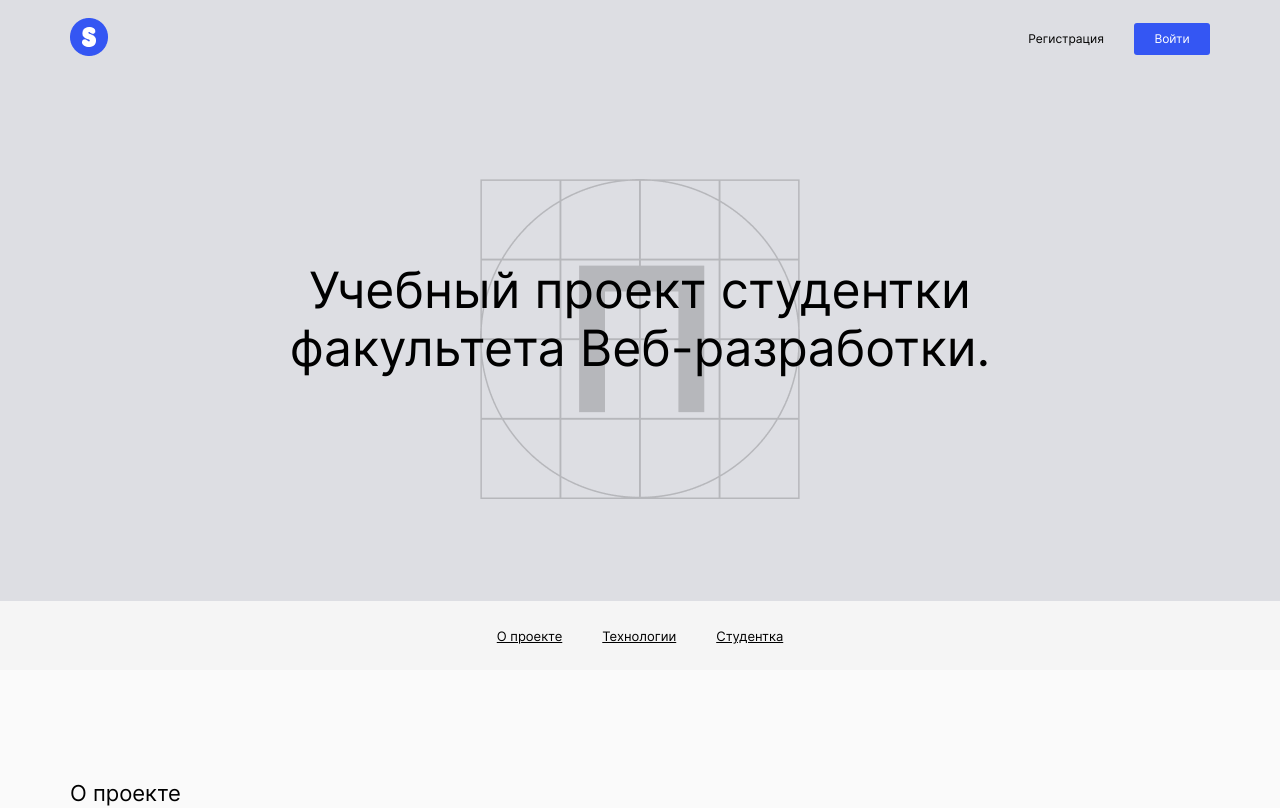
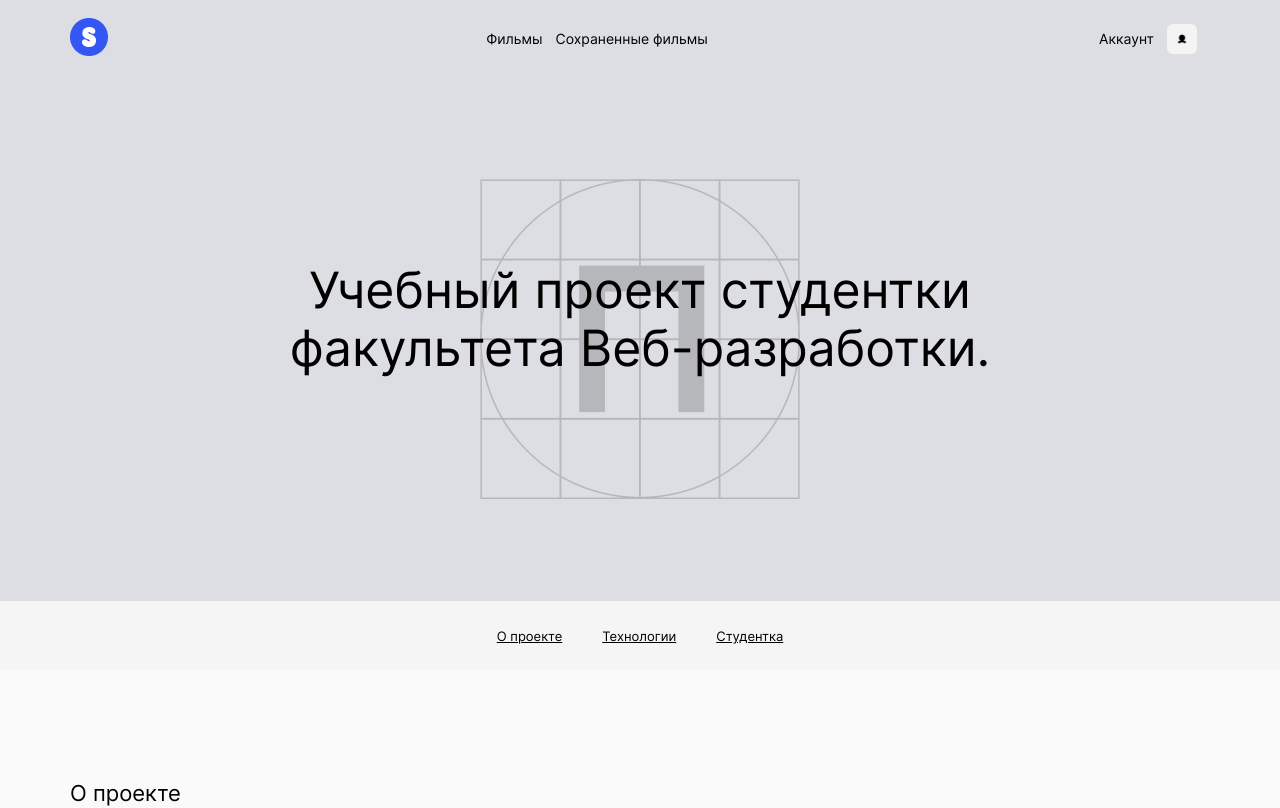
Before and after one commit to lizasilent/movies-explorer-frontend, a React (Create React App) app: page / in a window 1280 px wide. Shown: the top 808 px of the page. Built offline with nearby package versions, Linux system fonts and the light colour scheme.

Commit message:
header started

```diff
--- a/src/components/App/App.js
+++ b/src/components/App/App.js
@@ -80,7 +80,7 @@ function App() {
     MainApi.register(email, password, name)
       .then(data => {
         if(data) {
-          handleLogin(email, password);
+          // handleLogin(email, password);
           history.push("/signin");
         }
       })
@@ -119,7 +119,7 @@ function App() {
       <CurrentUserContext.Provider value={currentUser}>
       <Switch>
       <Route path="/" exact>
-            <Header isLogin={isLogin} handleLogout={handleLogout} />
+            <Header isLogin={isLogin} />
             <Main />
             <Footer />
             </Route>
@@ -160,7 +160,7 @@ function App() {
           <Route path="/signup" exact>
             <Register handleRegister={handleRegister} registrationError={registrationError} />
           </Route>
-          <Route path="*">
+          <Route path="/*">
             <NotFoundPage />
           </Route>
 
--- /dev/null
+++ b/src/components/AuthNavigation/AuthNavigation.js
@@ -0,0 +1,17 @@
+import { Link } from "react-router-dom";
+import "../Header/Header.css";
+
+function AuthNavigation() {
+  return (
+    <div className="header__container">
+      <Link to="/signup" className="header__account" className="header__signup">
+        Регистрация
+      </Link>
+      <Link to="/signin">
+        <button className="header__button">Войти</button>
+      </Link>
+    </div>
+  );
+}
+
+export default AuthNavigation;
--- a/src/components/Header/Header.js
+++ b/src/components/Header/Header.js
@@ -1,95 +1,25 @@
 /* eslint-disable no-lone-blocks */
 import React from "react";
-import { Link,  useLocation } from "react-router-dom";
+import { Link, useLocation } from "react-router-dom";
 import "./Header.css";
+import "../AuthNavigation/AuthNavigation";
 import mainLogo from "../../images/logo.png";
-import userLogo from "../../images/main_icon.png";
+import AuthNavigation from "../AuthNavigation/AuthNavigation";
+import MoviesNavigation from "../MoviesNavigation/MoviesNavigation";
 
-function Header({isLogin, handleLogout}) {
-
-  const  jwt = localStorage.getItem('jwt')
+function Header({ isLogin, handleLogout }) {
+  const jwt = localStorage.getItem("jwt");
   const { pathname } = useLocation();
-    const linkRoute = `${pathname === '/sign-in' ? '/sign-up' : '/sign-in'}`;
-
 
   return (
-
     <header className="header">
-    <Link to="/">
-    <div className="header__logo">
-      <img alt="лого" src={mainLogo} />
-    </div>
-  </Link>
-
-  { isLogin ?
-  <>
- <div className="header__menu">
- <div className="header__container">
-   <Link to="/movies" className="header__account">
-     Фильмы
-   </Link>
-   <Link to="/saved-movies" className="header__account">
-     Сохраненные фильмы
-   </Link>
- </div>
-</div>
-<div className="header__container">
- <Link to="/profile" className="header__account">
-   Аккаунт
- </Link>
- <Link to="/profile" className="header__link">
-   <img src={userLogo} alt="иконка [хедера" className="header__icon" />
- </Link>
-
- <div className="header__hamburger-menu">
-   <input id="menu__toggle" type="checkbox" />
-   <label className="menu__btn" for="menu__toggle">
-     <span></span>
-   </label>
-   <ul className="menu__box">
-     <li>
-       <Link to="/" className="menu__item">
-         Главная
-       </Link>
-     </li>
-     <li>
-       <Link to="/movies" className="menu__item">
-         Фильмы{" "}
-       </Link>
-     </li>
-     <li>
-       <Link to="/saved-movies" className="menu__item">
-         {" "}
-         Сохраненные фильмы{" "}
-       </Link>
-     </li>
-     <li>
-       <div className="menu__container">
-         <Link to="/profile" className="menu__link">
-           Аккаунт
-         </Link>
-         <Link to="/profile" className="header__link">
-           <img src={userLogo} alt="иконка" className="header__icon" />
-         </Link>
-       </div>
-     </li>
-   </ul>
- </div>
-</div>
-</>
-  :
-  <>
-  <div className="header__container">
-  <Link to="/signup" className="header__account" className="header__signup">
-      Регистрация
-    </Link>
-    <Link to="/signin"><button className="header__button">Войти</button></Link>
-  </div>
-  </>
-  }
-
+      <Link to="/">
+        <div className="header__logo">
+          <img alt="лого" src={mainLogo} />
+        </div>
+      </Link>
+      {pathname === "/" && !jwt ? <MoviesNavigation /> : <AuthNavigation />}
     </header>
-
   );
 }
 
--- a/src/components/Movies/Movies.js
+++ b/src/components/Movies/Movies.js
@@ -6,16 +6,18 @@ import SearchForm from "../SearchForm/SearchForm";
 import Preloader from "../Preloader/Preloader";
 import MoviesCardList from "../MoviesCardList/MoviesCardList";
 import More from "../More/More";
-// import Header from "../Header/Header";
-// import Footer from "../Footer/Footer";
+import Header from "../Header/Header";
+import Footer from "../Footer/Footer";
 
 function Movies() {
   return (
     <>
+      <Header />
       <SearchForm />
       {/* <Preloader /> */}
       <MoviesCardList />
       <More />
+    <Footer />
     </>
   );
 }
--- /dev/null
+++ b/src/components/MoviesNavigation/MoviesNavigation.js
@@ -0,0 +1,65 @@
+import { Link } from "react-router-dom";
+import "../Header/Header.css";
+import userLogo from "../../images/main_icon.png";
+
+function MoviesNavigation() {
+  return (
+    <>
+      <div className="header__menu">
+        <div className="header__container">
+          <Link to="/movies" className="header__account">
+            Фильмы
+          </Link>
+          <Link to="/saved-movies" className="header__account">
+            Сохраненные фильмы
+          </Link>
+        </div>
+      </div>
+      <div className="header__container">
+        <Link to="/profile" className="header__account">
+          Аккаунт
+        </Link>
+        <Link to="/profile" className="header__link">
+          <img src={userLogo} alt="иконка хедера" className="header__icon" />
+        </Link>
+
+        <div className="header__hamburger-menu">
+          <input id="menu__toggle" type="checkbox" />
+          <label className="menu__btn" for="menu__toggle">
+            <span></span>
+          </label>
+          <ul className="menu__box">
+            <li>
+              <Link to="/" className="menu__item">
+                Главная
+              </Link>
+            </li>
+            <li>
+              <Link to="/movies" className="menu__item">
+                Фильмы{" "}
+              </Link>
+            </li>
+            <li>
+              <Link to="/saved-movies" className="menu__item">
+                {" "}
+                Сохраненные фильмы{" "}
+              </Link>
+            </li>
+            <li>
+              <div className="menu__container">
+                <Link to="/profile" className="menu__link">
+                  Аккаунт
+                </Link>
+                <Link to="/profile" className="header__link">
+                  <img src={userLogo} alt="иконка" className="header__icon" />
+                </Link>
+              </div>
+            </li>
+          </ul>
+        </div>
+      </div>
+    </>
+  );
+}
+
+export default MoviesNavigation;
--- a/src/components/SavedMovies/SavedMovies.js
+++ b/src/components/SavedMovies/SavedMovies.js
@@ -1,17 +1,20 @@
 import React from "react";
 import "../MoviesCardList/MoviesCardList.css";
-
 import SearchForm from "../SearchForm/SearchForm";
 import MoviesCardList from "../MoviesCardList/MoviesCardList";
 import More from "../More/More";
+import Header from "../Header/Header";
+import Footer from "../Footer/Footer";
 
 function SavedMovies() {
   return (
     <>
+      <Header />
       <SearchForm />
       {/* <Preloader /> */}
       <MoviesCardList />
       <More />
+      <Footer />
     </>
   );
 }
```
